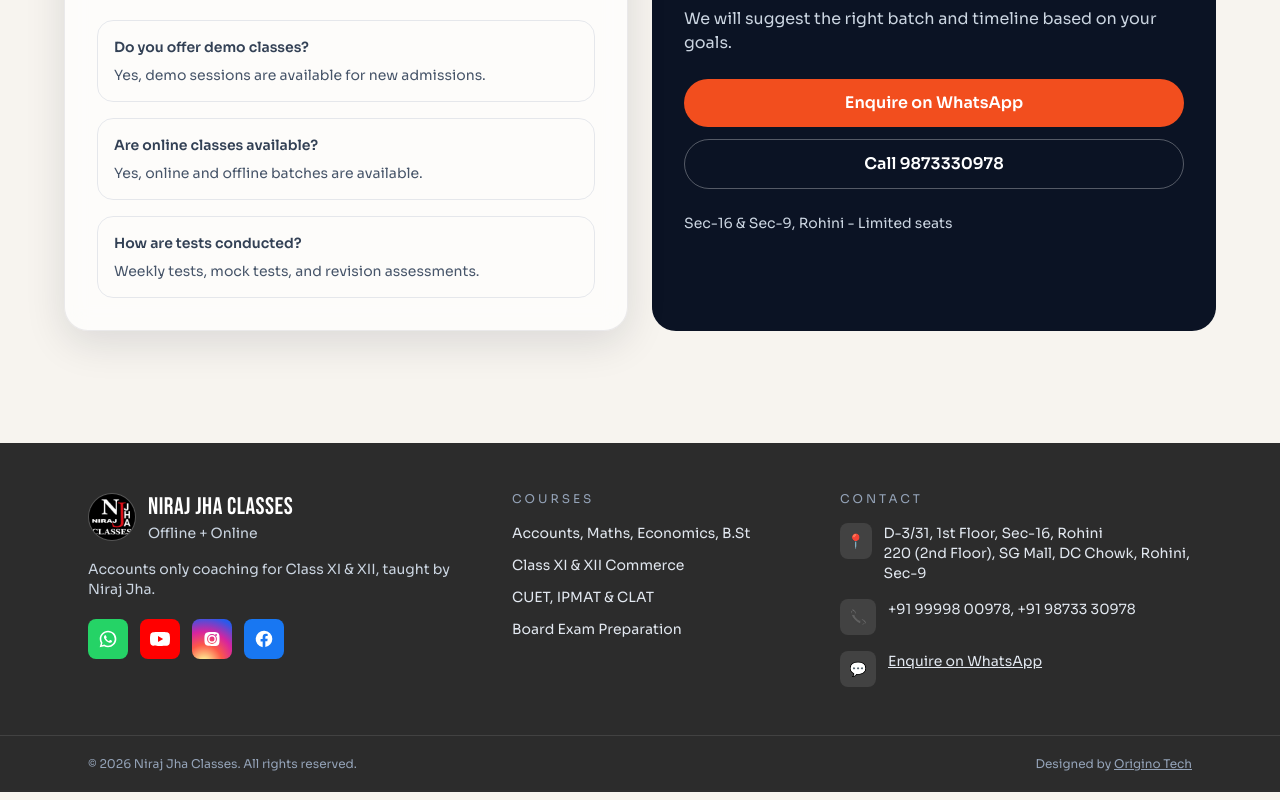
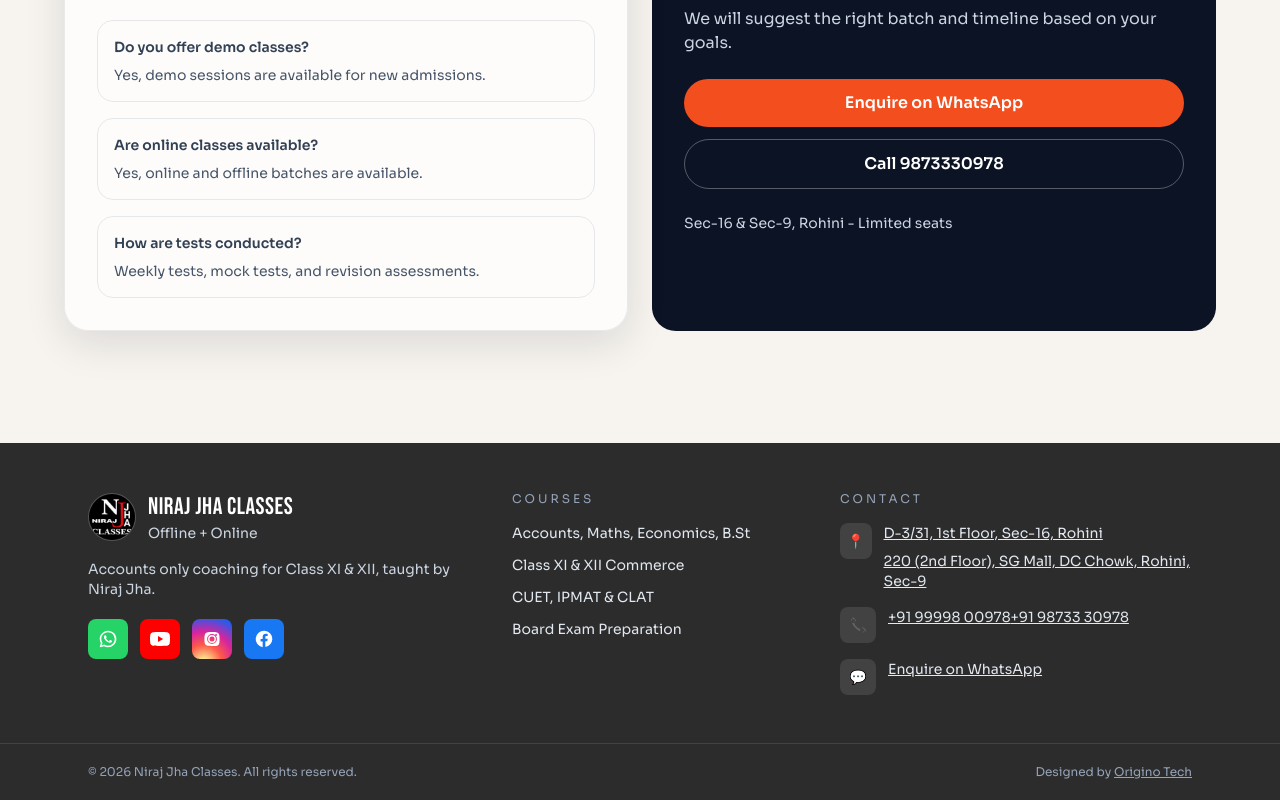
Before and after one commit to originotech-stack/Niraj-Jha-Classes, a Next.js app: page / in a window 1280 px wide. Shown: the part 6295-7095 px from the top of the page. Built offline with nearby package versions, Linux system fonts and the light colour scheme.

Commit message:
update footer

```diff
--- a/app/layout.tsx
+++ b/app/layout.tsx
@@ -153,17 +153,37 @@
                   <span className="h-9 w-9 rounded-lg bg-white/10 flex items-center justify-center">
                     📍
                   </span>
-                  <p>
-                    D-3/31, 1st Floor, Sec-16, Rohini
-                    <br />
-                    220 (2nd Floor), SG Mall, DC Chowk, Rohini, Sec-9
-                  </p>
+                  <div className="space-y-2">
+                    <a
+                      href="https://www.google.com/maps/search/?api=1&query=D-3/31,+1st+Floor,+Sec-16,+Rohini,+Delhi"
+                      className="underline hover:text-white"
+                      target="_blank"
+                      rel="noreferrer"
+                    >
+                      D-3/31, 1st Floor, Sec-16, Rohini
+                    </a>
+                    <a
+                      href="https://www.google.com/maps/search/?api=1&query=220+(2nd+Floor),+SG+Mall,+DC+Chowk,+Rohini,+Sec-9,+Delhi"
+                      className="underline hover:text-white block"
+                      target="_blank"
+                      rel="noreferrer"
+                    >
+                      220 (2nd Floor), SG Mall, DC Chowk, Rohini, Sec-9
+                    </a>
+                  </div>
                 </div>
                 <div className="flex gap-3">
                   <span className="h-9 w-9 rounded-lg bg-white/10 flex items-center justify-center">
                     📞
                   </span>
-                  <p>+91 99998 00978, +91 98733 30978</p>
+                  <div className="space-y-1">
+                    <a href="tel:+919999800978" className="underline hover:text-white">
+                      +91 99998 00978
+                    </a>
+                    <a href="tel:+919873330978" className="underline hover:text-white">
+                      +91 98733 30978
+                    </a>
+                  </div>
                 </div>
                 <div className="flex gap-3">
                   <span className="h-9 w-9 rounded-lg bg-white/10 flex items-center justify-center">
```
